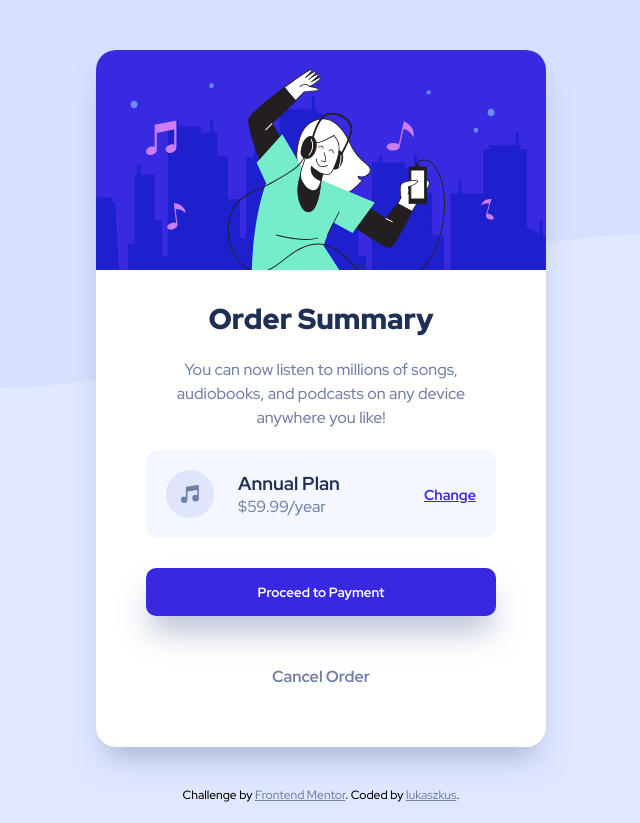
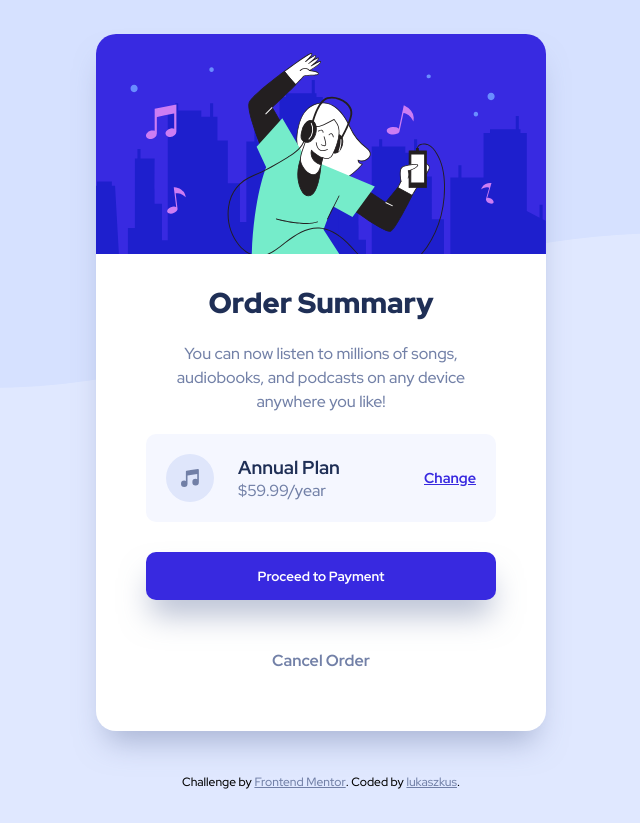
Before and after one commit to lukaszkus/order-component, a website: page index.html in a window 1280 px wide. Shown: the whole page, without its empty margins (319-959 px from the left). After the commit the page ends 800 px from the top, so only its background shows below. Drawn offline with Linux system fonts and the light colour scheme.

Commit message:
styles changed

```diff
--- a/scss/_mixins.scss
+++ b/scss/_mixins.scss
@@ -1,4 +1,4 @@
-$tablet-width: 800px;
+$tablet-width: 375px;
 $desktop-width: 1440px;
 
 @mixin tablet {
--- a/scss/main.scss
+++ b/scss/main.scss
@@ -13,19 +13,24 @@ html {
 }
 
 body {
+  height: 100vh;
   font-family: $font-primary;
   background-image: url(../images/pattern-background-desktop.svg);
   background-size: contain;
   background-repeat: no-repeat;
   background-color: $color-pale;
+  position: relative;
+  display: flex;
+  flex-direction: column;
 }
 
 .main {
   display: flex;
   justify-content: center;
   align-items: center;
+  flex-direction: column;
+  height: 100%;
   .box {
-    margin-top: 50px;
     background-color: #fff;
     max-width: 450px;
     border-radius: 20px;
@@ -113,9 +118,10 @@ body {
 
 .attribution {
   text-align: center;
-  padding: 40px 0 20px 0;
   font-size: 0.75rem;
+  padding: 10px 0;
   a {
+    display: inline-block;
     color: $color-desaturated;
     &:hover {
       color: $color-bright;
```
Also changed, not shown: css/main.css, 1 other file.
